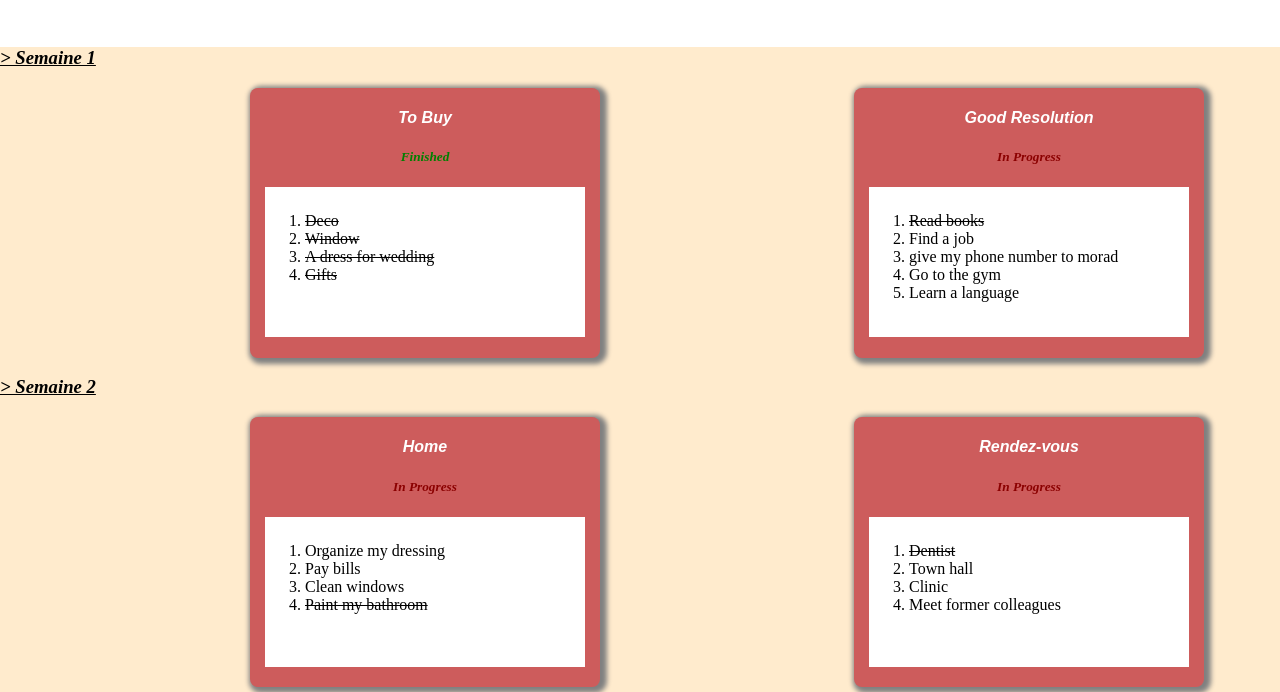
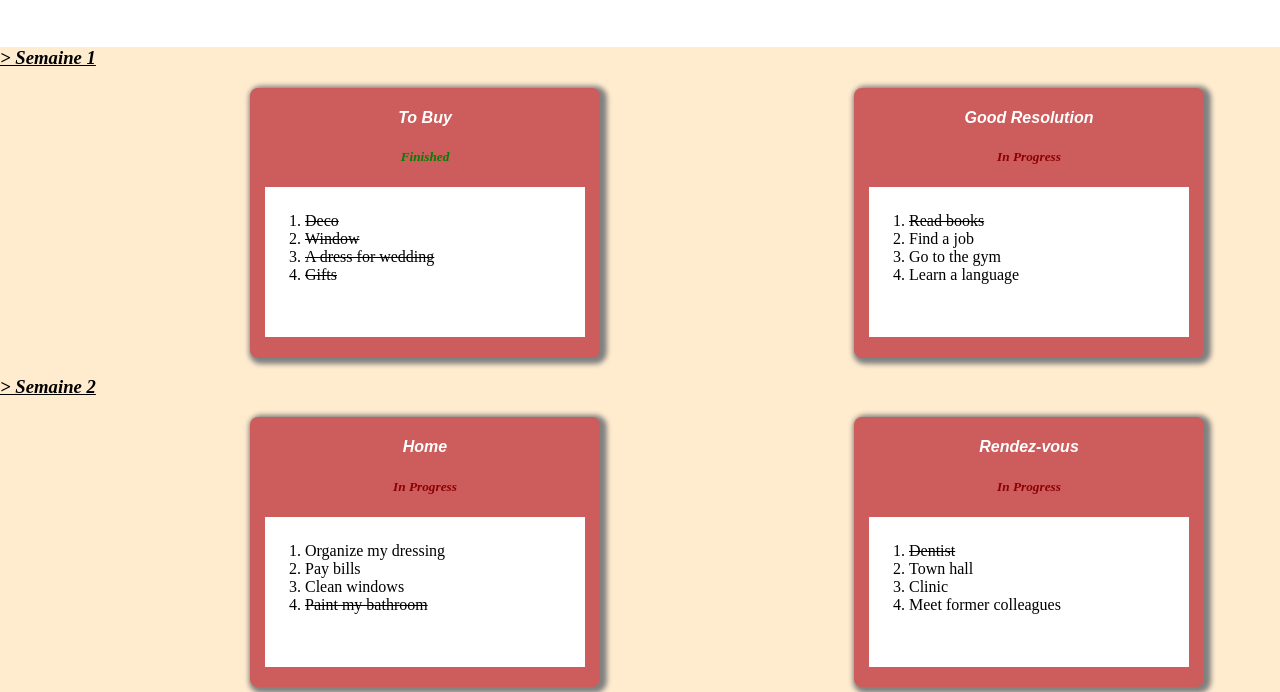
Before and after one commit to LeilaL/ToDoList, a plain HTML site: page index.html in a window 1280 px wide. Shown: the part 143-835 px from the top of the page. Drawn offline with Linux system fonts and the light colour scheme.

Commit message:
modification list

```diff
--- a/index.html
+++ b/index.html
@@ -33,7 +33,6 @@
       <ol>
         <li class="checked">Read books</li>
         <li>Find a job</li>
-        <li>give my phone number to morad </li>
         <li>Go to the gym</li>
         <li>Learn a language</li>
       </ol>
```
